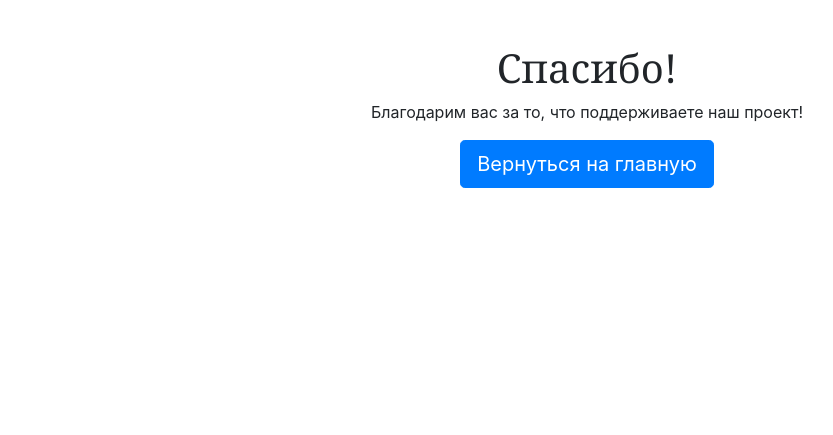
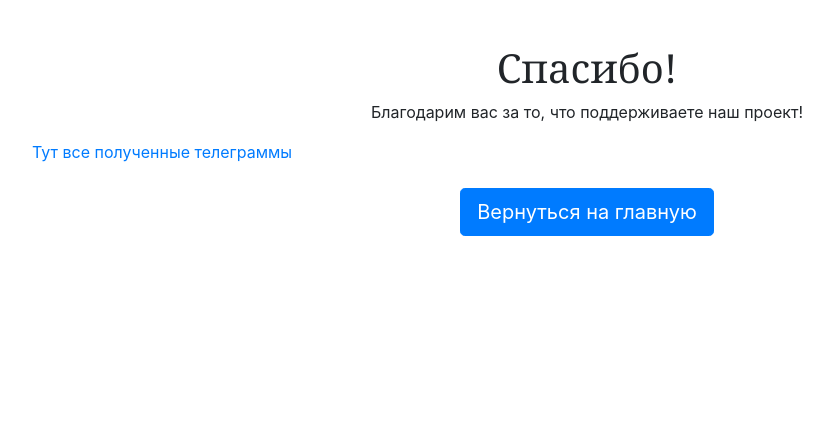
Before and after one commit to arstotrix/webdev2022, a Flask app: page /thank-you in a window 1280 px wide. Shown: the part 56-491 px from the top of the page, without its empty margins (53-886 px from the left). Run offline with Flask 2, Linux system fonts and the light colour scheme; some libraries are stand-ins or nearby versions.

Commit message:
added link to REST api

```diff
--- a/src/templates/thankyou.html
+++ b/src/templates/thankyou.html
@@ -6,6 +6,10 @@
 <div class="container" style="margin-top: 100px;">
     <h1 style="text-align: center">Спасибо!</h1>
     <p style="text-align: center;">Благодарим вас за то, что поддерживаете наш проект!</p>
-    <button class="btn btn-primary btn-lg" type="submit" style="text-align: center; margin-left: auto; margin-right: auto; margin-bottom: 1%; display: block;">Вернуться на главную</button>
+    <a href="{{ url_for('get_user_data') }}" target="_blank" style="align-self: center;">Тут все полученные телеграммы</a>
+    <br><br>
+    <a href="{{ url_for('index') }}">
+        <button class="btn btn-primary btn-lg" type="button" style="text-align: center; margin-left: auto; margin-right: auto; margin-bottom: 1%; display: block;">Вернуться на главную</button>
+    </a>
 </div>
 {% endblock %}
```
